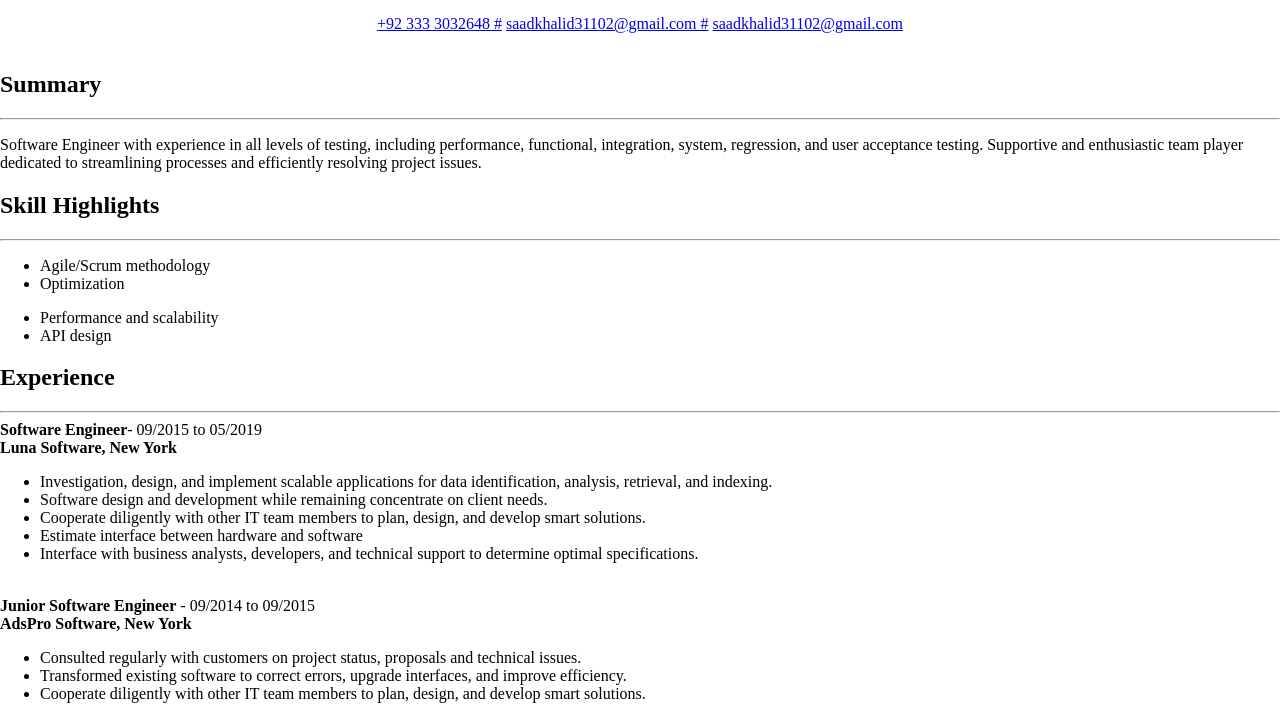
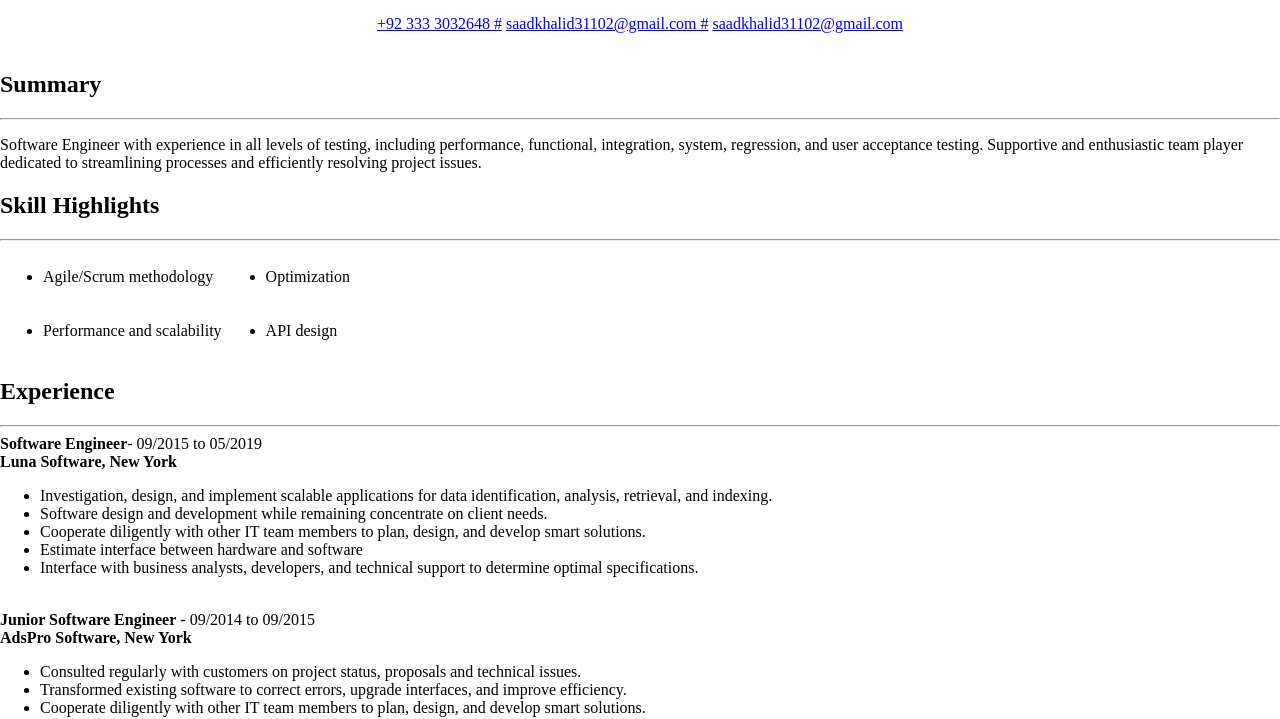
Before and after one commit to HafizSaadKhalid/test, a plain HTML site: page index.html in a window 1280 px wide. Shown: the part 101-820 px from the top of the page. Drawn offline with Linux system fonts and the light colour scheme.

Commit message:
Update index.html

```diff
--- a/index.html
+++ b/index.html
@@ -25,16 +25,17 @@
 
         <h2>Skill Highlights
         </h2><hr>
-        <form>
-        <ul>
-            <li>Agile/Scrum methodology</li>
-            <li>Optimization</li></span>
-        </ul>
-        <ul>
-            <li>Performance and scalability</li>
-            <li>API design</li>
-        </ul>
-    </form>
+<table>
+<tr>
+<td>
+<ul><li>Agile/Scrum methodology</li></ul>
+<td><ul><li>Optimization</li></ul></td>
+</tr>
+<tr>
+<td><ul><li>Performance and scalability</li></ul></td>
+<td><ul><li>API design</li></ul></td>
+</tr>
+</table>
     <h2>Experience
     </h2>
     <hr>
```
